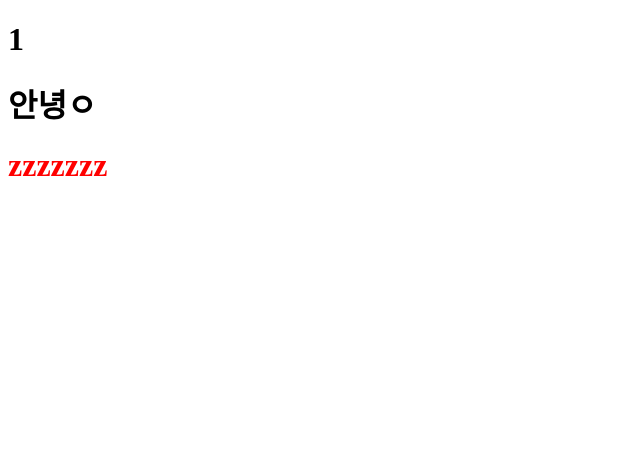
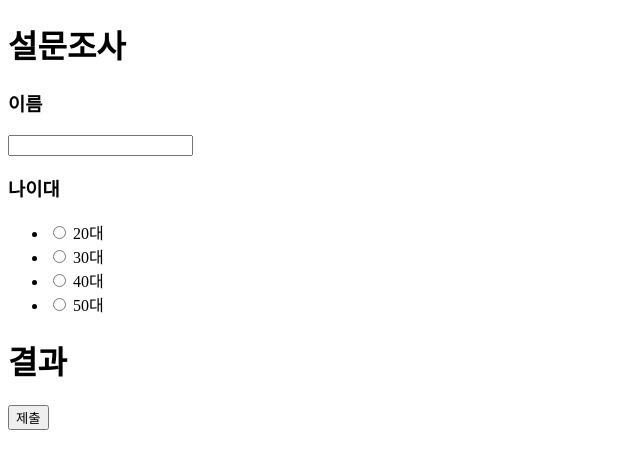
Before and after one commit to chogyejin/programmers-school, a Vue app in the folder TIL/220512/: page / in a window 1280 px wide. Shown: the top 468 px of the page, without its empty margins (0-640 px from the left). Built offline with nearby package versions, Linux system fonts and the light colour scheme; no server answers.

Commit message:
feat: mixin 예제 2 추가

```diff
--- a/TIL/220512/src/App.vue
+++ b/TIL/220512/src/App.vue
@@ -1,33 +1,61 @@
 <template>
   <div>
-    <!-- count는 mixin, msg는 App의 msg-->
-    <h1>{{ count }}</h1>
-    <h1>{{ msg }}</h1>
-    <Hello />
+    <h1>설문조사</h1>
+    <!-- <TextField v-model="fields[0].value" :title="fields[0].title" />
+    <SimpleRadio
+      v-model="fields[1].value"
+      :title="fields[1].title"
+      :items="fields[1].items"
+    /> -->
+    <component
+      :is="field.component"
+      v-for="field in fields"
+      :key="'component-' + field.title"
+      v-model="field.value"
+      :title="field.title"
+      :items="field.items"
+    />
+    <h1>결과</h1>
+    <div v-for="field in fields" :key="'result-' + field.title">
+      {{ field.value }}
+    </div>
+
+    <button @click="submit">제출</button>
   </div>
 </template>
 
 <script>
-import Hello from "~/components/Hello";
-import sampleMixin from "./mixins/sample";
+// import TextField from "~/components/fields/TextField.vue";
+// import SimpleRadio from "~/components/fields/SimpleRadio.vue";
+import * as FieldComponents from "./components/fields/index";
 
 export default {
-  components: {
-    Hello,
-  },
-  mixins: [sampleMixin],
+  components: { ...FieldComponents },
   data() {
-    return { msg: "안녕ㅇ" };
-  },
-  created() {
-    this.init();
+    return {
+      fields: [
+        {
+          component: "TextField",
+          title: "이름",
+          value: "",
+        },
+        {
+          component: "SimpleRadio",
+          title: "나이대",
+          value: "",
+          items: ["20대", "30대", "40대", "50대"],
+        },
+      ],
+    };
   },
   methods: {
-    async init() {
-      const res = await this.$myFetch(
-        "https://jsonplaceholder.typicode.com/todos/1"
-      );
-      console.log(res);
+    submit() {
+      console.log(this.fields); // proxy 객체
+      const result = this.fields.map(({ title, value }) => ({
+        title,
+        value,
+      }));
+      console.log(result);
     },
   },
 };
--- /dev/null
+++ b/TIL/220512/src/components/fields/SimpleRadio.vue
@@ -0,0 +1,28 @@
+<template>
+  <div>
+    <h3>{{ title }}</h3>
+    <ul>
+      <li v-for="item in items" :key="item">
+        <label>
+          <!-- eslint-disable -->
+          <input
+            type="radio"
+            :value="item"
+            :name="title"
+            @input="$emit('update:modelValue', $event.target.value)"
+          />
+          {{ item }}
+          <!-- eslint-enable -->
+        </label>
+      </li>
+    </ul>
+  </div>
+</template>
+
+<script>
+import fieldMixin from "./mixin";
+
+export default {
+  mixins: [fieldMixin],
+};
+</script>
--- /dev/null
+++ b/TIL/220512/src/components/fields/TextField.vue
@@ -0,0 +1,20 @@
+<template>
+  <div>
+    <h3>{{ title }}</h3>
+    <!-- eslint-disable -->
+    <input
+      type="text"
+      :value="modelValue"
+      @input="$emit('update:modelValue', $event.target.value)"
+    />
+    <!-- eslint-enable -->
+  </div>
+</template>
+
+<script>
+import fieldMixin from "./mixin";
+
+export default {
+  mixins: [fieldMixin],
+};
+</script>
--- /dev/null
+++ b/TIL/220512/src/components/fields/index.js
@@ -0,0 +1,5 @@
+export { default as TextField } from "./TextField";
+export { default as SimpleRadio } from "./SimpleRadio";
+
+// App 컴포넌트에서 * as FieldsComponents로 import 가능
+// components 등록에서 spread
--- /dev/null
+++ b/TIL/220512/src/components/fields/mixin.js
@@ -0,0 +1,17 @@
+export default {
+  props: {
+    title: {
+      type: String,
+      default: "",
+    },
+    modelValue: {
+      type: String,
+      default: "",
+    },
+    items: {
+      type: Array,
+      default: () => [],
+    },
+  },
+  emits: ["update:modelValue"],
+};
```
Also changed, not shown: TIL/220512/.eslintrc.json.
